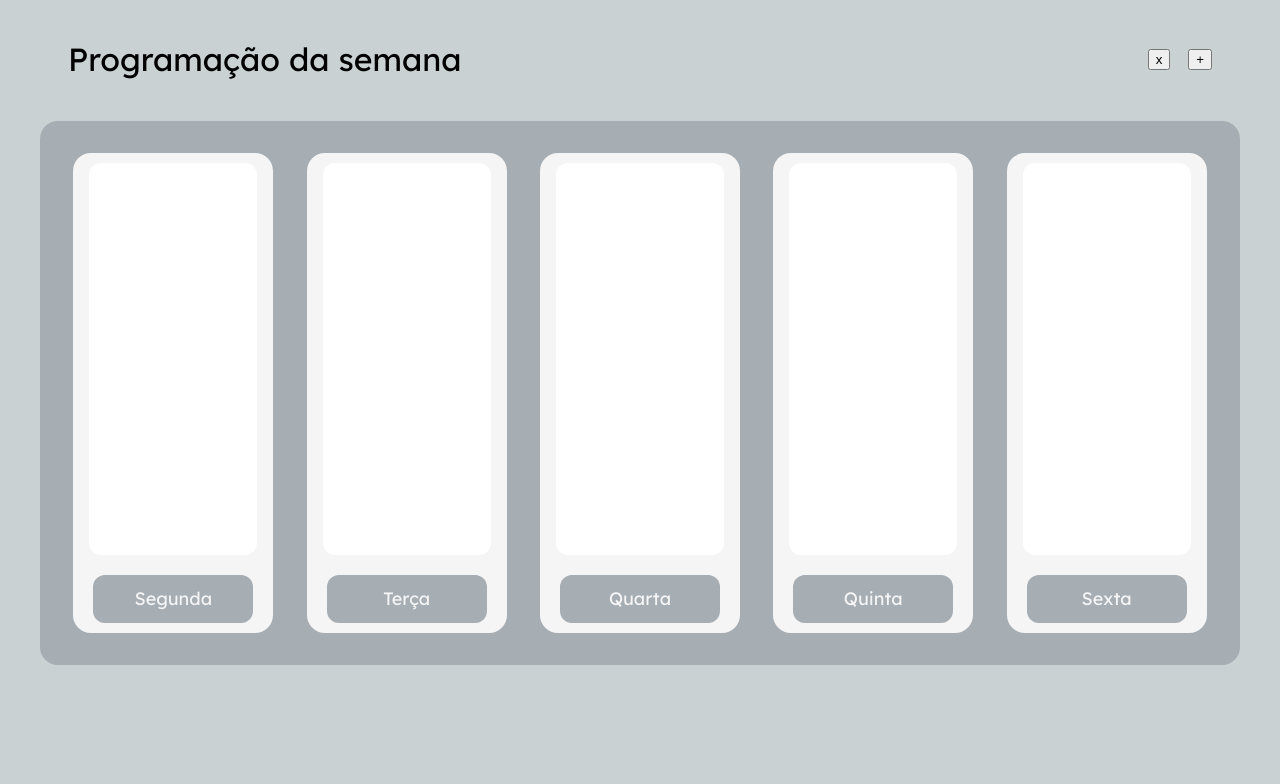
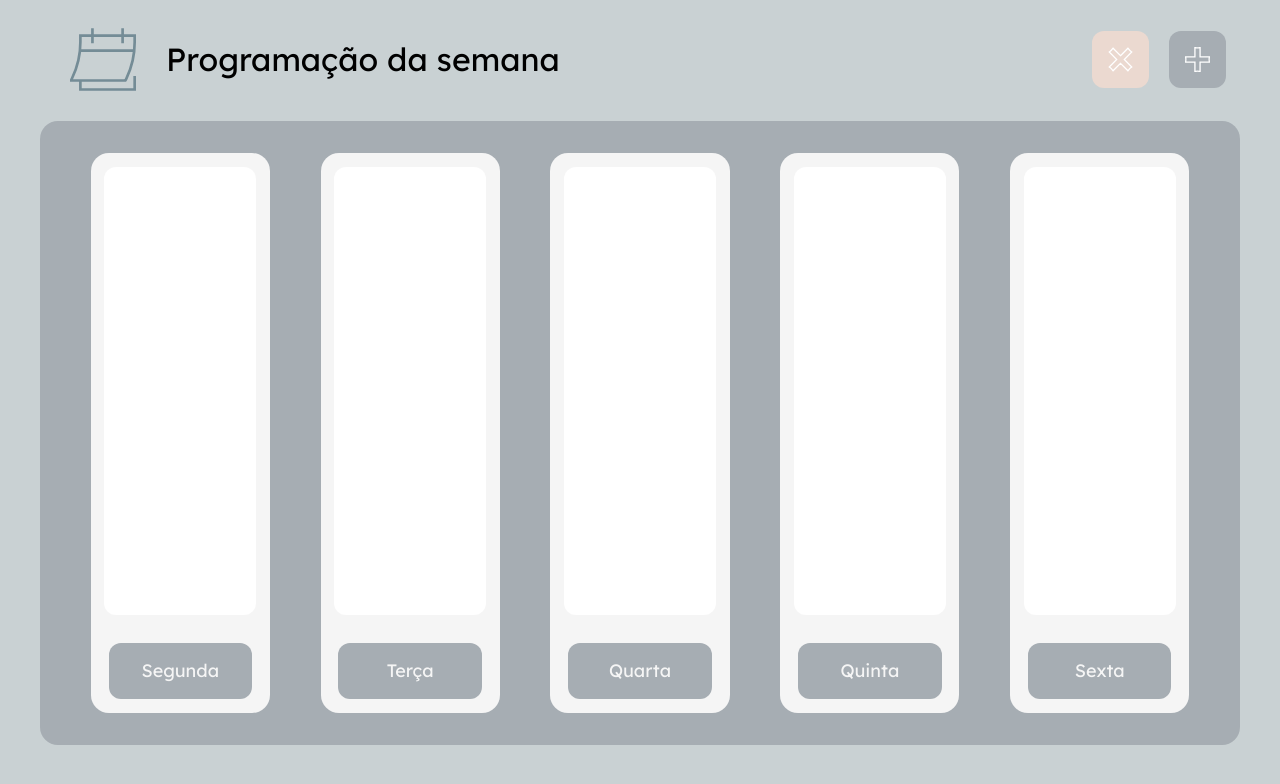
Before and after one commit to isabel-elise/agenda-semanal, a React (Create React App) app: page / in a window 1280 px wide. Shown: the top 784 px of the page. Built offline with nearby package versions, Linux system fonts and the light colour scheme.

Commit message:
Estiliza botões e ajusta layout da interface

```diff
--- a/src/App.css
+++ b/src/App.css
@@ -1,31 +1,61 @@
-header {
+.App {
+  margin-bottom: 30px;
+  padding: 0 32px;
+  display: flex;
+  flex-direction: column;
+  justify-content: space-between;
+}
+
+.App-header {
   padding: 10px;
   display: flex;
   flex-direction: row;
   justify-content: space-evenly;
   align-items: center;
   flex: 1;
-}
-
-.App {
-  padding: 0 32px;
-  display: flex;
-  flex-direction: column;
-  justify-content: space-between;
+  overflow: visible;
 }
 
 .App-name {
-  width: 90%;
+  width: 70vw;
+  font-size: 2em;
+  margin-left: 10px;
 }
 
 .App-button {
-  width: fit-content;
-  height: fit-content;
+  all: unset;
+  outline: revert;
+  cursor: pointer;
+}
+
+.ÁreaDeBotões {
+  width: 10vw;
+  display: flex;
+  flex-direction: row;
+  justify-content: space-between;
+  align-items: end;
+}
+
+.BotaoMedio {
+  line-height: 0;
+  color: white;
+  padding: 1em 1em;
+  border-radius: 12px;
+  margin: 0 10px;
+}
+
+.Botao-LimparAgenda {
+  background-color: #ebd9d0;
+}
+
+.Botao-CriarItem {
+  background-color: #a6adb3;
 }
 
 .Componente-Semana {
   margin-top: 10px;
-  height: 34rem;
+  height: fit-content;
+  padding: 2em 0;
   background-color: #a6adb3;
   border-radius: 18px;
   display: flex;
@@ -35,8 +65,8 @@ header {
 }
 
 .Componente-DiaDaSemana {
-  width: 12.5rem;
-  height: 30rem;
+  width: 14vw;
+  height: 70vh;
   border-radius: 18px;
   background-color: #f5f5f5;
   display: flex;
@@ -50,10 +80,10 @@ header {
   background-color: #ebe7e6;
   border-radius: 8px;
   padding: 8px;
-  margin: 12px 0;
+  margin: 12px 8px;
   display: flex;
   flex-direction: column;
-  filter: drop-shadow(4px 4px 4px #c5ab9e);
+  filter: drop-shadow(3px 3px 2px #c5ab9e);
 }
 
 .ItemAgenda-cabeçalho {
@@ -65,10 +95,6 @@ header {
 .ItemAgenda-horario {
   margin-top: 12px;
   align-self: flex-end;
-}
-
-.ItemAgenda-X {
-  color: #c5ab9e;
 }
 
 .Componente-Evento {
@@ -100,11 +126,10 @@ header {
 }
 
 .Componente-DiaDaSemana-areaDeEventos {
-  width: 80%;
+  width: 85%;
   height: 80%;
   background-color: #ffffff;
   border-radius: 12px;
-  padding: 4px;
 }
 
 .Modal,
--- a/src/App.js
+++ b/src/App.js
@@ -2,9 +2,9 @@ import "./App.css";
 import { useState, useEffect, createContext } from "react";
 import ComponenteSemana from "./Componentes/ComponenteSemana";
 import ComponenteCriarItem from "./Componentes/ComponenteCriarItem";
-
-import Alarme from "./Classes/Alarme";
-import Evento from "./Classes/Evento";
+import IconeCalendario from "./Classes/Icones/IconeCalendario";
+import IconeRemover from "./Classes/Icones/IconeRemover";
+import IconeAdicionar from "./Classes/Icones/IconeAdicionar";
 
 const agendaVazia = {
   segunda: [],
@@ -52,11 +52,19 @@ function App() {
   return (
     <div className="App">
       <header className="App-header">
+        <IconeCalendario></IconeCalendario>
         <h1 className="App-name">Programação da semana</h1>
-        <button className="App-button">x</button>
-        <button className="App-button" onClick={() => setCriandoItem(true)}>
-          +
-        </button>
+        <span className="ÁreaDeBotões">
+          <button className="App-button BotaoMedio Botao-LimparAgenda">
+            <IconeRemover></IconeRemover>
+          </button>
+          <button
+            className="App-button BotaoMedio Botao-CriarItem"
+            onClick={() => setCriandoItem(true)}
+          >
+            <IconeAdicionar></IconeAdicionar>
+          </button>
+        </span>
       </header>
       <AgendaContext.Provider value={{ alarmesDaSemana, eventosDaSemana }}>
         <ItemContext.Provider value={setAgendaDaSemana}>
--- /dev/null
+++ b/src/Classes/Icones/IconeAdicionar.js
@@ -0,0 +1,19 @@
+function IconeAdicionar() {
+  return (
+    <svg
+      width="25"
+      height="25"
+      viewBox="0 0 38 38"
+      fill="none"
+      xmlns="http://www.w3.org/2000/svg"
+    >
+      <path
+        d="M15.087 15.087V1H15.4783L15.9009 1.08452C17.9467 1.49352 20.0533 1.49352 22.0991 1.08452L22.5217 1H22.913V15.087H37V15.4783L36.9155 15.9009C36.5065 17.9467 36.5065 20.0533 36.9155 22.0991L37 22.5217V22.913H22.913V37H22.5217L22.0991 36.9155C20.0533 36.5065 17.9467 36.5065 15.9009 36.9155L15.4783 37H15.087V22.913H1V22.5217L1.08452 22.0991C1.49352 20.0533 1.49352 17.9467 1.08452 15.9009L1 15.4783V15.087H15.087Z"
+        stroke="white"
+        stroke-width="2"
+      />
+    </svg>
+  );
+}
+
+export default IconeAdicionar;
--- /dev/null
+++ b/src/Classes/Icones/IconeCalendario.js
@@ -0,0 +1,19 @@
+function IconeCalendario() {
+  return (
+    <svg
+      width="66"
+      height="63"
+      viewBox="0 0 99 94"
+      fill="none"
+      xmlns="http://www.w3.org/2000/svg"
+    >
+      <path
+        d="M33.6667 22.439V0M78.9048 22.439V0M97 71.8049V92H15.5714V78.5366M96.3802 33.6585H14.9019M2 77.4146V78.5366H82.9762L83.6548 77.4146L84.7133 75.2111C92.8027 58.3446 97 39.9012 97 21.2228V11.2195H15.5714V20.7696C15.5716 39.5922 11.3093 58.1745 3.09929 75.1438L2 77.4146Z"
+        stroke="#748C96"
+        strokeWidth="4"
+      />
+    </svg>
+  );
+}
+
+export default IconeCalendario;
--- /dev/null
+++ b/src/Classes/Icones/IconeRemover.js
@@ -0,0 +1,19 @@
+function IconeRemover() {
+  return (
+    <svg
+      width="25"
+      height="25"
+      viewBox="0 0 40 40"
+      fill="none"
+      xmlns="http://www.w3.org/2000/svg"
+    >
+      <path
+        d="M20 13.9383L31.94 2L32.2434 2.30343L32.504 2.69429C33.7713 4.59604 35.4027 6.228 37.304 7.496L37.6983 7.75829L38 8.06171L26.0617 20L38 31.94L37.6966 32.2417L37.3057 32.504C35.4039 33.7713 33.772 35.4027 32.504 37.304L32.2417 37.6983L31.94 38L20 26.0617L8.06171 38L7.75829 37.6966L7.496 37.3057C6.22864 35.404 4.59727 33.772 2.696 32.504L2.30171 32.2417L2 31.94L13.94 20L2 8.06171L2.30343 7.75829L2.696 7.496C4.5971 6.22846 6.22846 4.5971 7.496 2.696L7.75829 2.30171L8.06171 2L20 13.9383Z"
+        stroke="white"
+        strokeWidth="2"
+      />
+    </svg>
+  );
+}
+
+export default IconeRemover;
--- a/src/Componentes/ComponenteAlarme.js
+++ b/src/Componentes/ComponenteAlarme.js
@@ -8,36 +8,16 @@ function ComponenteAlarme({ alarme }) {
     <div className="Componente-Alarme ItemAgenda">
       <span className="ItemAgenda-cabeçalho">
         {alarme.titulo}
-        <span
-          className="Componente-Alarme-X"
+        <button
+          className="App-button Componente-Alarme-X"
           onClick={() => onRemoverItem(removerAlarme(alarme), "Alarme")}
         >
           X
-        </span>
+        </button>
       </span>
       <span className="ItemAgenda-horario">{alarme.horario}</span>
     </div>
   );
-}
-
-export default ComponenteAlarme;
-
-function removerEvento(id) {
-  const eventosDaSemanaArmazenados = JSON.parse(
-    localStorage.getItem("eventosDaSemana")
-  );
-
-  localStorage.setItem(
-    "eventosDaSemana",
-    JSON.stringify(
-      eventosDaSemanaArmazenados.filter((evento) => evento.id !== id)
-    )
-  );
-
-  const eventosAtualizados = JSON.parse(
-    localStorage.getItem("eventosDaSemana")
-  );
-  return eventosAtualizados;
 }
 
 function removerAlarme(alarme) {
@@ -49,12 +29,6 @@ function removerAlarme(alarme) {
     alarme.diaSemana
   ].filter((alarmeDoDia) => alarmeDoDia.id !== alarme.id);
 
-  console.log(
-    alarmesDaSemanaArmazenados[alarme.diaSemana].filter(
-      (alarmeDoDia) => alarmeDoDia.id !== alarme.id
-    )
-  );
-
   localStorage.setItem(
     "alarmesDaSemana",
     JSON.stringify(alarmesDaSemanaArmazenados)
@@ -65,3 +39,5 @@ function removerAlarme(alarme) {
   );
   return alarmesAtualizados;
 }
+
+export default ComponenteAlarme;
--- a/src/Componentes/ComponenteEvento.js
+++ b/src/Componentes/ComponenteEvento.js
@@ -1,9 +1,19 @@
+import { useContext } from "react";
+import { ItemContext } from "../App";
+
 function ComponenteEvento({ evento }) {
+  const onRemoverItem = useContext(ItemContext);
+
   return (
     <div className="Componente-Evento ItemAgenda">
       <span className="ItemAgenda-cabeçalho">
         {evento.titulo}
-        <span className="ItemAgenda-X">X</span>
+        <span
+          className="App-button Componente-Evento-X"
+          onClick={() => onRemoverItem(removerEvento(evento), "Evento")}
+        >
+          X
+        </span>
       </span>
       <span className="ItemAgenda-horario">
         {evento.horarioInicio + " - " + evento.horarioFim}
@@ -12,4 +22,24 @@ function ComponenteEvento({ evento }) {
   );
 }
 
+function removerEvento(evento) {
+  const eventosDaSemanaArmazenados = JSON.parse(
+    localStorage.getItem("eventosDaSemana")
+  );
+
+  eventosDaSemanaArmazenados[evento.diaSemana] = eventosDaSemanaArmazenados[
+    evento.diaSemana
+  ].filter((eventoDoDia) => eventoDoDia.id !== evento.id);
+
+  localStorage.setItem(
+    "eventosDaSemana",
+    JSON.stringify(eventosDaSemanaArmazenados)
+  );
+
+  const eventosAtualizados = JSON.parse(
+    localStorage.getItem("eventosDaSemana")
+  );
+  return eventosAtualizados;
+}
+
 export default ComponenteEvento;
```
